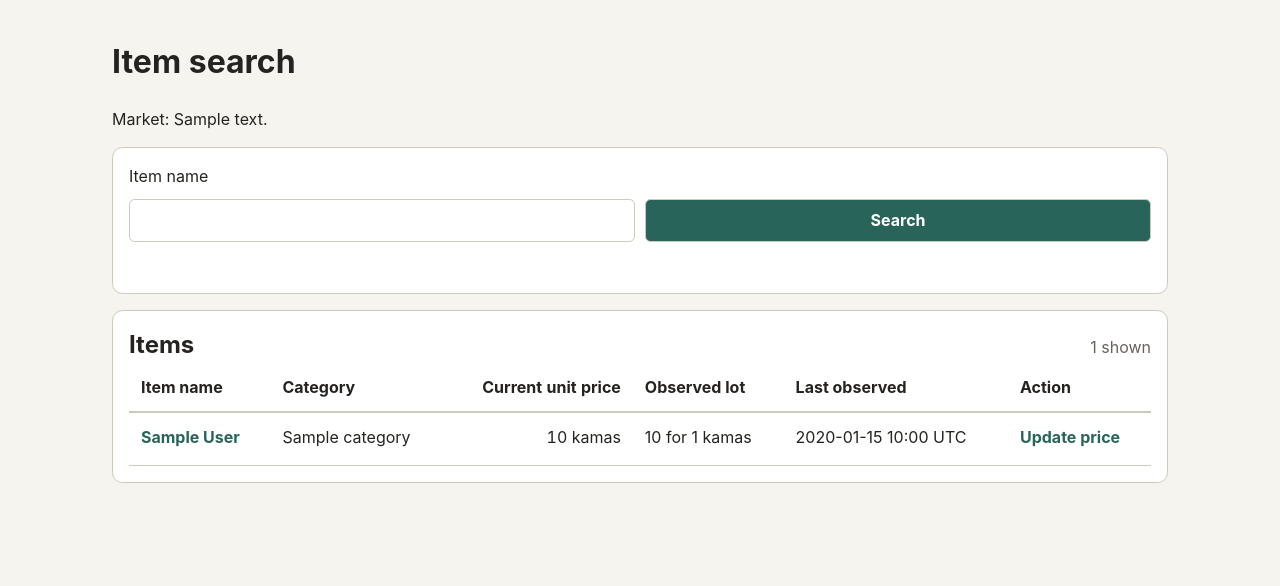
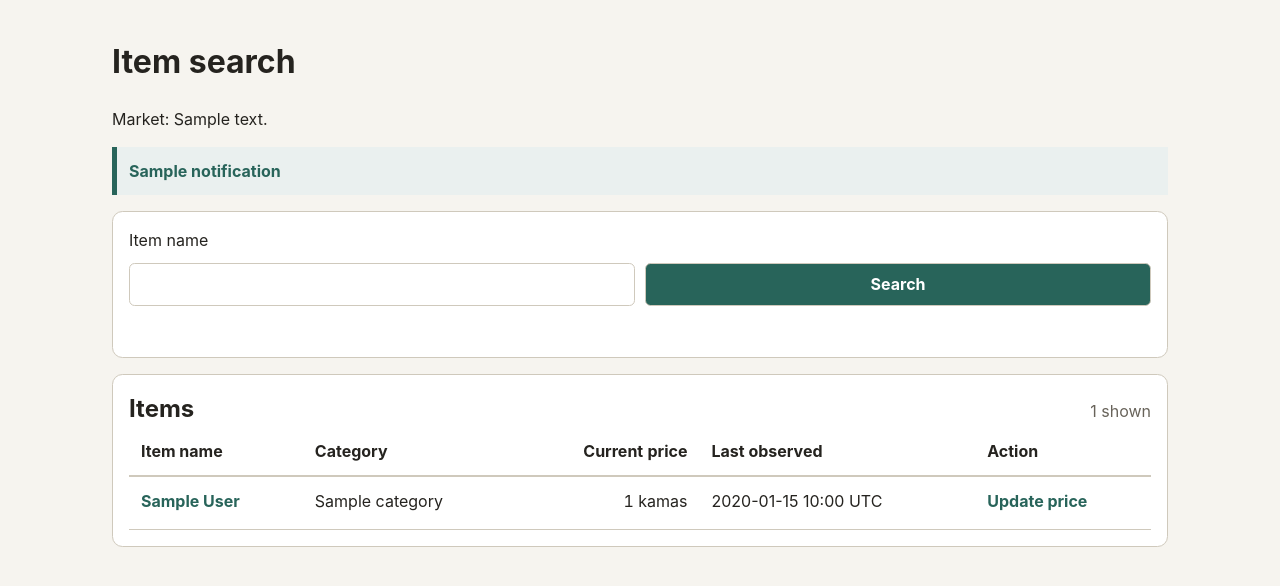
Before and after one commit to jinsoowhang/dofus-touch-economy-analytics, a FastAPI app: template src/dofus_touch_economy/templates/items.html in a window 1280 px wide. Shown: the part 63-649 px from the top of the page. Run offline with FastAPI, Linux system fonts and the light colour scheme; the template is opened without the code that fills it: most values are stand-ins (such as "Sample title", 1, 10 or a date in 2020).

Commit message:
feat: streamline item price updates

```diff
--- a/src/dofus_touch_economy/static/app.css
+++ b/src/dofus_touch_economy/static/app.css
@@ -138,6 +138,14 @@ button {
   padding-inline: 0.75rem;
 }
 
+.notification {
+  background: color-mix(in srgb, var(--accent) 10%, var(--surface));
+  border-left: 0.35rem solid var(--accent);
+  color: var(--accent);
+  font-weight: 700;
+  padding: 0.75rem;
+}
+
 .status {
   color: var(--warning);
   font-weight: 650;
@@ -170,7 +178,7 @@ button {
 
 .item-table {
   border-collapse: collapse;
-  min-width: 60rem;
+  min-width: 50rem;
   width: 100%;
 }
 
--- a/src/dofus_touch_economy/templates/fragments/item_results.html
+++ b/src/dofus_touch_economy/templates/fragments/item_results.html
@@ -16,8 +16,7 @@
         <tr>
           <th>Item name</th>
           <th>Category</th>
-          <th class="numeric">Current unit price</th>
-          <th>Observed lot</th>
+          <th class="numeric">Current price</th>
           <th>Last observed</th>
           <th>Action</th>
         </tr>
@@ -37,12 +36,7 @@
           {% if item.current_price %}
             <td class="numeric">
               <a class="item-cell-link" href="{{ item_url }}" tabindex="-1">
-                {{ item.current_price.unit_price }} kamas
-              </a>
-            </td>
-            <td>
-              <a class="item-cell-link" href="{{ item_url }}" tabindex="-1">
-                {{ item.current_price.lot_quantity }} for {{ item.current_price.total_price }} kamas
+                {{ item.current_price.total_price }} kamas
               </a>
             </td>
             <td>
@@ -55,9 +49,6 @@
           {% else %}
             <td class="numeric">
               <a class="item-cell-link" href="{{ item_url }}" tabindex="-1">—</a>
-            </td>
-            <td>
-              <a class="item-cell-link" href="{{ item_url }}" tabindex="-1">Not recorded</a>
             </td>
             <td>
               <a class="item-cell-link" href="{{ item_url }}" tabindex="-1">—</a>
--- a/src/dofus_touch_economy/templates/fragments/price_panel.html
+++ b/src/dofus_touch_economy/templates/fragments/price_panel.html
@@ -2,7 +2,7 @@
   <h2>Price observations</h2>
   <p>Market: {{ detail.market_context }}</p>
   {% if detail.current_price %}
-    <p class="numeric">Current unit price: {{ detail.current_price.unit_price }} kama</p>
+    <p class="numeric">Current price: {{ detail.current_price.total_price }} kama</p>
   {% else %}
     <p>No current price has been recorded.</p>
   {% endif %}
@@ -21,8 +21,6 @@
     hx-target="#price-panel"
     hx-swap="outerHTML"
   >
-    <label for="lot-quantity">Lot quantity</label>
-    <input id="lot-quantity" name="lot_quantity" inputmode="numeric" value="{{ form_values.get('lot_quantity', '1') }}" required>
     <label for="total-price">Total price</label>
     <input id="total-price" name="total_price" inputmode="numeric" value="{{ form_values.get('total_price', '') }}" required>
     <label for="observed-at">Observed at (ISO 8601 with timezone)</label>
@@ -37,7 +35,7 @@
     <ul>
       {% for observation in detail.price_history %}
         <li class="numeric">
-          {{ observation.observed_at }} · {{ observation.total_price }} kama for {{ observation.lot_quantity }}
+          {{ observation.observed_at }} · {{ observation.total_price }} kama
           {% if observation.invalidated_at %}
             — invalidated: {{ observation.invalidation_reason }}
           {% else %}
--- a/src/dofus_touch_economy/templates/items.html
+++ b/src/dofus_touch_economy/templates/items.html
@@ -3,6 +3,9 @@
 {% block content %}
   <h1>Item search</h1>
   <p>Market: {{ market_context }}</p>
+  {% if notification %}
+    <p class="notification" role="status">{{ notification }}</p>
+  {% endif %}
   <form method="get" action="/items" class="search-form">
     <label for="item-query">Item name</label>
     <input
```
Also changed, not shown: src/dofus_touch_economy/routers/web.py (+16 -3 lines), tests/python/test_web.py (+22 -20 lines).
